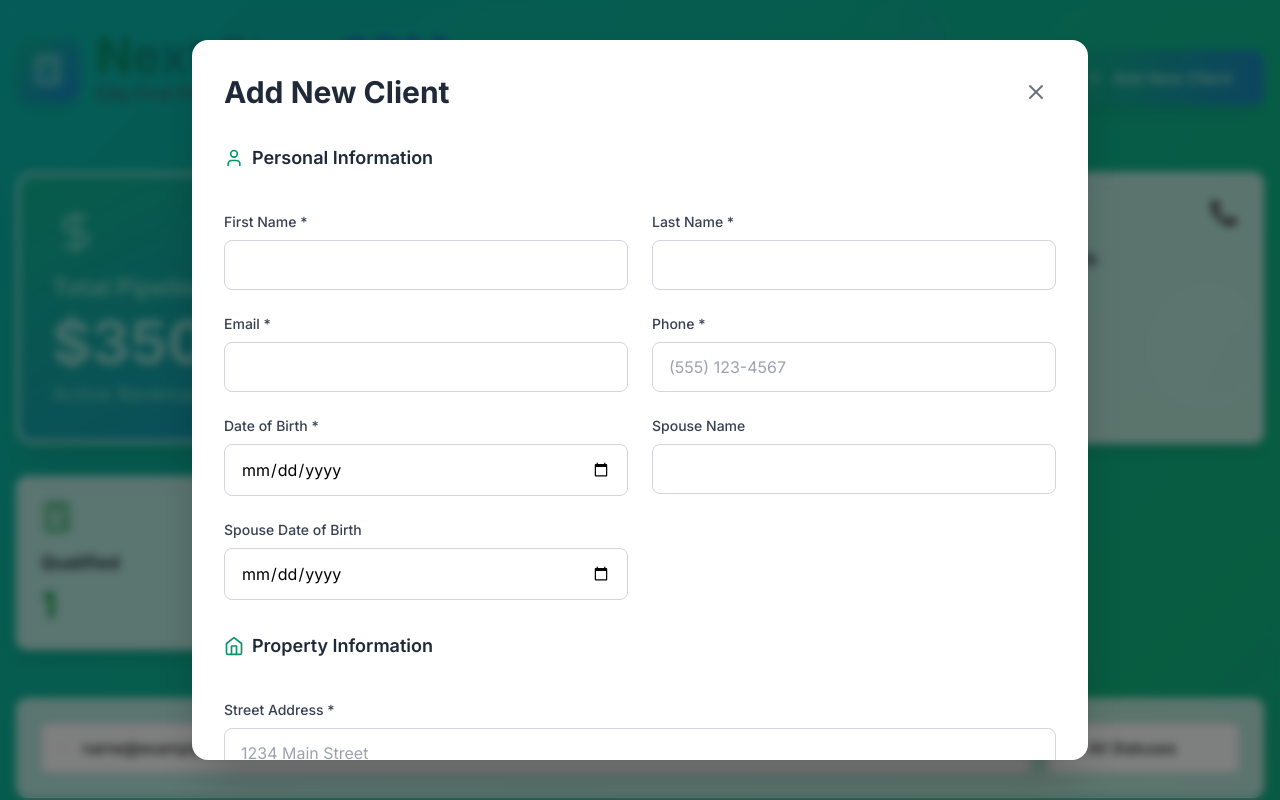
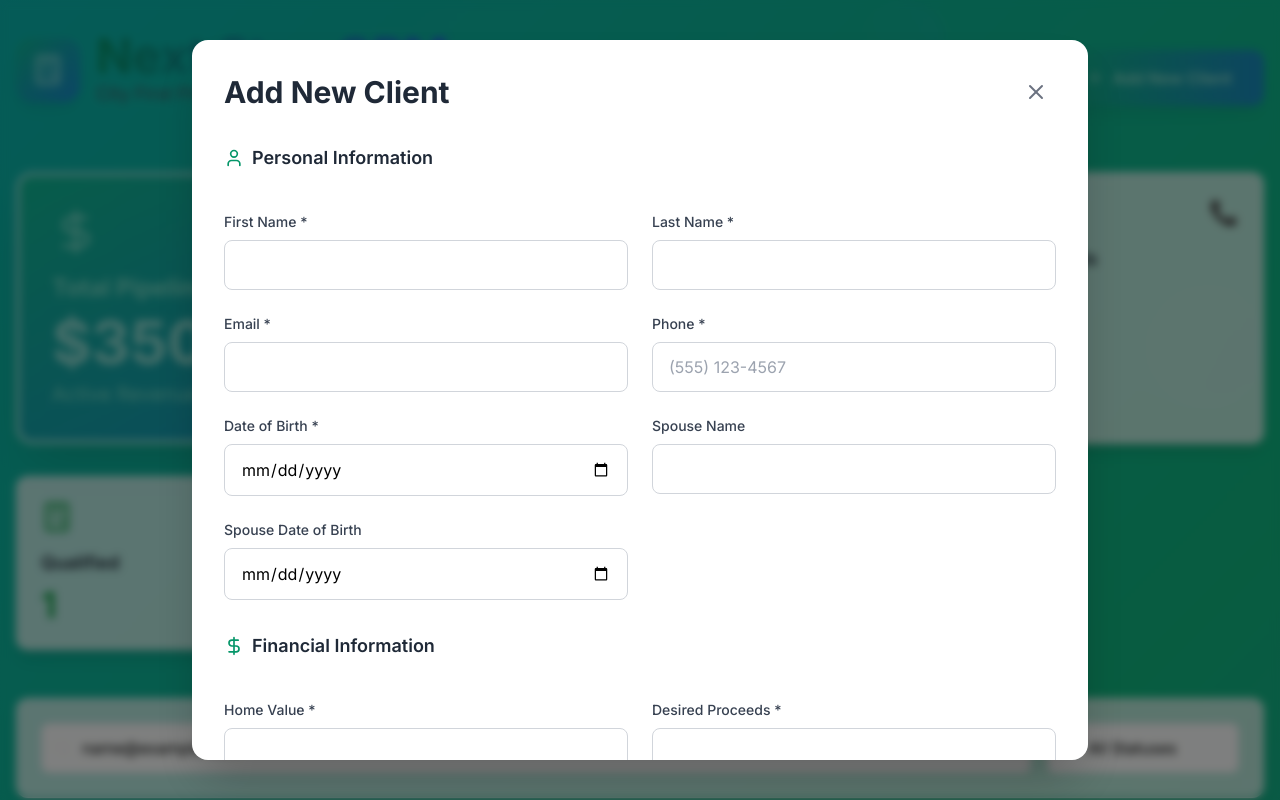
Before and after one commit to Jsherer42/next-step-crm, a Next.js app: page / in a window 1280 px wide. Both pictures are taken after typing "name@example.com" into the empty fields and a click on the button "Add New Client". Shown: the top 800 px of the page. Built offline with nearby package versions, Linux system fonts and the light colour scheme.

Commit message:
Update page.tsx

```diff
--- a/src/app/page.tsx
+++ b/src/app/page.tsx
@@ -3,7 +3,7 @@
 import { useState, useEffect } from 'react'
 import { Search, Plus, Phone, Mail, Home, DollarSign, Calendar, Filter, Edit2, Eye, X, Save, Calculator, User } from 'lucide-react'
 
-// Client interface with address fields
+// Client interface
 interface Client {
   id: string
   first_name: string
@@ -13,11 +13,6 @@ interface Client {
   date_of_birth: string
   spouse_name?: string
   spouse_date_of_birth?: string
-  street_address: string
-  city: string
-  state: string
-  zip_code: string
-  property_type: 'single_family' | 'condo' | 'townhome' | 'manufactured' | 'other'
   home_value: number
   desired_proceeds: number
   loan_officer: string
@@ -42,18 +37,13 @@ export default function NextStepCRM() {
     date_of_birth: '',
     spouse_name: '',
     spouse_date_of_birth: '',
-    street_address: '',
-    city: '',
-    state: '',
-    zip_code: '',
-    property_type: 'single_family' as const,
     home_value: 0,
     desired_proceeds: 0,
     loan_officer: '',
     pipeline_status: 'lead' as const
   })
 
-  // Initialize with demo data including addresses
+  // Initialize with demo data
   useEffect(() => {
     setClients([
       {
@@ -65,11 +55,6 @@ export default function NextStepCRM() {
         date_of_birth: '1961-03-15',
         spouse_name: 'Linda Johnson',
         spouse_date_of_birth: '1963-07-22',
-        street_address: '1247 Maple Street',
-        city: 'Arlington',
-        state: 'VA',
-        zip_code: '22201',
-        property_type: 'single_family' as const,
         home_value: 450000,
         desired_proceeds: 200000,
         loan_officer: 'Sarah Mitchell',
@@ -85,11 +70,6 @@ export default function NextStepCRM() {
         date_of_birth: '1959-08-22',
         spouse_name: 'William Williams',
         spouse_date_of_birth: '1957-12-10',
-        street_address: '892 Oak Avenue',
-        city: 'Bethesda',
-        state: 'MD',
-        zip_code: '20814',
-        property_type: 'condo' as const,
         home_value: 620000,
         desired_proceeds: 150000,
         loan_officer: 'James Parker',
@@ -176,7 +156,17 @@ export default function NextStepCRM() {
     try {
       const clientToAdd: Client = {
         id: Date.now().toString(),
-        ...newClient,
+        first_name: newClient.first_name,
+        last_name: newClient.last_name,
+        email: newClient.email,
+        phone: newClient.phone,
+        date_of_birth: newClient.date_of_birth,
+        spouse_name: newClient.spouse_name || undefined,
+        spouse_date_of_birth: newClient.spouse_date_of_birth || undefined,
+        home_value: newClient.home_value,
+        desired_proceeds: newClient.desired_proceeds,
+        loan_officer: newClient.loan_officer,
+        pipeline_status: newClient.pipeline_status,
         created_at: new Date().toISOString()
       }
 
@@ -190,11 +180,6 @@ export default function NextStepCRM() {
         date_of_birth: '',
         spouse_name: '',
         spouse_date_of_birth: '',
-        street_address: '',
-        city: '',
-        state: '',
-        zip_code: '',
-        property_type: 'single_family' as const,
         home_value: 0,
         desired_proceeds: 0,
         loan_officer: '',
@@ -369,13 +354,7 @@ export default function NextStepCRM() {
                     {client.first_name} {client.last_name}
                   </h3>
                   <div className="text-sm text-gray-600 mt-2">
-                    <div className="flex items-center">
-                      <Home className="w-4 h-4 mr-1" />
-                      {client.city}, {client.state}
-                    </div>
-                    <div className="mt-1">
-                      {client.property_type.replace('_', ' ').replace(/\b\w/g, l => l.toUpperCase())} • {formatCurrency(client.home_value)}
-                    </div>
+                    {formatCurrency(client.home_value)} home value
                   </div>
                 </div>
                 <span className={`px-3 py-1 rounded-full text-xs font-medium ${getStatusColor(client.pipeline_status)}`}>
@@ -451,7 +430,7 @@ export default function NextStepCRM() {
               </button>
             </div>
 
-            <div onSubmit={handleAddClient} className="space-y-8">
+            <form onSubmit={handleAddClient} className="space-y-8">
               {/* Personal Information */}
               <div className="grid grid-cols-1 lg:grid-cols-2 gap-6">
                 <div className="lg:col-span-2">
@@ -552,104 +531,12 @@ export default function NextStepCRM() {
                 </div>
               </div>
 
-              {/* Property Address Section */}
-              <div className="grid grid-cols-1 lg:grid-cols-2 gap-6 mb-6">
-                <div className="lg:col-span-2">
-                  <h4 className="text-lg font-semibold text-gray-800 mb-4 flex items-center">
-                    <Home className="w-5 h-5 mr-2 text-emerald-600" />
-                    Property Information
-                  </h4>
-                </div>
-
-                <div className="lg:col-span-2">
-                  <label className="block text-sm font-medium text-gray-700 mb-2">
-                    Street Address *
-                  </label>
-                  <input
-                    type="text"
-                    value={newClient.street_address}
-                    onChange={(e) => setNewClient({...newClient, street_address: e.target.value})}
-                    className="w-full px-4 py-3 border border-gray-300 rounded-lg focus:ring-2 focus:ring-emerald-500 focus:border-emerald-500 transition-all"
-                    placeholder="1234 Main Street"
-                    required
-                  />
-                </div>
-
-                <div>
-                  <label className="block text-sm font-medium text-gray-700 mb-2">
-                    City *
-                  </label>
-                  <input
-                    type="text"
-                    value={newClient.city}
-                    onChange={(e) => setNewClient({...newClient, city: e.target.value})}
-                    className="w-full px-4 py-3 border border-gray-300 rounded-lg focus:ring-2 focus:ring-emerald-500 focus:border-emerald-500 transition-all"
-                    placeholder="Washington"
-                    required
-                  />
-                </div>
-
-                <div>
-                  <label className="block text-sm font-medium text-gray-700 mb-2">
-                    State *
-                  </label>
-                  <select
-                    value={newClient.state}
-                    onChange={(e) => setNewClient({...newClient, state: e.target.value})}
-                    className="w-full px-4 py-3 border border-gray-300 rounded-lg focus:ring-2 focus:ring-emerald-500 focus:border-emerald-500 transition-all"
-                    required
-                  >
-                    <option value="">Select State</option>
-                    <option value="VA">Virginia</option>
-                    <option value="MD">Maryland</option>
-                    <option value="DC">Washington DC</option>
-                    <option value="WV">West Virginia</option>
-                    <option value="PA">Pennsylvania</option>
-                    <option value="DE">Delaware</option>
-                    <option value="NC">North Carolina</option>
-                  </select>
-                </div>
-
-                <div>
-                  <label className="block text-sm font-medium text-gray-700 mb-2">
-                    ZIP Code *
-                  </label>
-                  <input
-                    type="text"
-                    value={newClient.zip_code}
-                    onChange={(e) => setNewClient({...newClient, zip_code: e.target.value})}
-                    className="w-full px-4 py-3 border border-gray-300 rounded-lg focus:ring-2 focus:ring-emerald-500 focus:border-emerald-500 transition-all"
-                    placeholder="20001"
-                    maxLength={5}
-                    required
-                  />
-                </div>
-
-                <div>
-                  <label className="block text-sm font-medium text-gray-700 mb-2">
-                    Property Type *
-                  </label>
-                  <select
-                    value={newClient.property_type}
-                    onChange={(e) => setNewClient({...newClient, property_type: e.target.value as any})}
-                    className="w-full px-4 py-3 border border-gray-300 rounded-lg focus:ring-2 focus:ring-emerald-500 focus:border-emerald-500 transition-all"
-                    required
-                  >
-                    <option value="single_family">Single Family Home</option>
-                    <option value="condo">Condominium</option>
-                    <option value="townhome">Townhome</option>
-                    <option value="manufactured">Manufactured Home</option>
-                    <option value="other">Other</option>
-                  </select>
-                </div>
-              </div>
-
               {/* Financial Information */}
-              <div className="grid grid-cols-1 lg:grid-cols-2 gap-6 mb-6">
+              <div className="grid grid-cols-1 lg:grid-cols-2 gap-6">
                 <div className="lg:col-span-2">
                   <h4 className="text-lg font-semibold text-gray-800 mb-4 flex items-center">
                     <DollarSign className="w-5 h-5 mr-2 text-emerald-600" />
-                    Financial Details
+                    Financial Information
                   </h4>
                 </div>
 
@@ -730,15 +617,14 @@ export default function NextStepCRM() {
                   Cancel
                 </button>
                 <button
-                  type="button"
-                  onClick={handleAddClient}
+                  type="submit"
                   className="flex-1 bg-gradient-to-r from-emerald-500 to-blue-600 text-white px-6 py-3 rounded-lg hover:shadow-lg transform hover:scale-105 transition-all duration-300 flex items-center justify-center"
                 >
                   <Save className="w-5 h-5 mr-2" />
                   Add Client
                 </button>
               </div>
-            </div>
+            </form>
           </div>
         </div>
       )}
@@ -795,41 +681,19 @@ export default function NextStepCRM() {
                     )}
                   </div>
                 </div>
-
-                <div>
-                  <h4 className="text-lg font-semibold text-gray-800 mb-4 flex items-center">
-                    <Home className="w-5 h-5 mr-2 text-emerald-600" />
-                    Property Details
-                  </h4>
-                  <div className="space-y-3">
-                    <div className="flex items-center p-3 bg-emerald-50 rounded-lg">
-                      <Home className="w-5 h-5 mr-3 text-emerald-600" />
-                      <div>
-                        <span className="font-medium text-gray-700">Property: </span>
-                        <span className="text-gray-600">
-                          {selectedClient.street_address}, {selectedClient.city}, {selectedClient.state} {selectedClient.zip_code}
-                        </span>
-                      </div>
-                    </div>
-                    <div className="flex items-center p-3 bg-emerald-50 rounded-lg">
-                      <Home className="w-5 h-5 mr-3 text-emerald-600" />
-                      <span className="font-medium text-gray-700">Property Type: {selectedClient.property_type.replace('_', ' ').replace(/\b\w/g, l => l.toUpperCase())}</span>
-                    </div>
-                    <div className="flex items-center p-3 bg-emerald-50 rounded-lg">
-                      <DollarSign className="w-5 h-5 mr-3 text-emerald-600" />
-                      <span className="font-medium text-gray-700">Home Value: {formatCurrency(selectedClient.home_value)}</span>
-                    </div>
-                  </div>
-                </div>
               </div>
 
               <div className="space-y-6">
                 <div>
                   <h4 className="text-lg font-semibold text-gray-800 mb-4 flex items-center">
                     <DollarSign className="w-5 h-5 mr-2 text-emerald-600" />
-                    Loan Information
+                    Financial Information
                   </h4>
                   <div className="space-y-3">
+                    <div className="flex items-center p-3 bg-emerald-50 rounded-lg">
+                      <Home className="w-5 h-5 mr-3 text-emerald-600" />
+                      <span className="font-medium text-gray-700">Home Value: {formatCurrency(selectedClient.home_value)}</span>
+                    </div>
                     <div className="flex items-center p-3 bg-blue-50 rounded-lg">
                       <DollarSign className="w-5 h-5 mr-3 text-blue-600" />
                       <span className="font-medium text-gray-700">Desired Proceeds: {formatCurrency(selectedClient.desired_proceeds)}</span>
```
